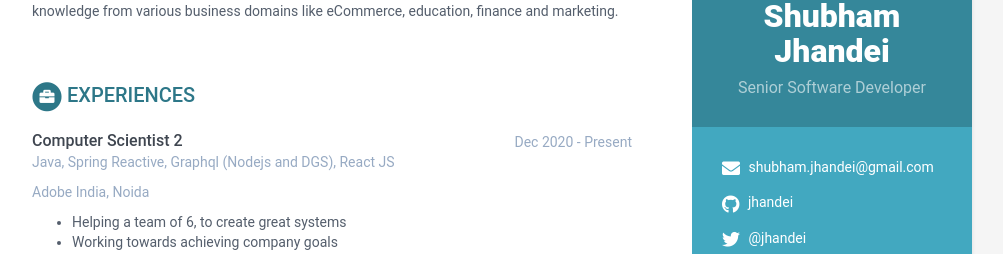
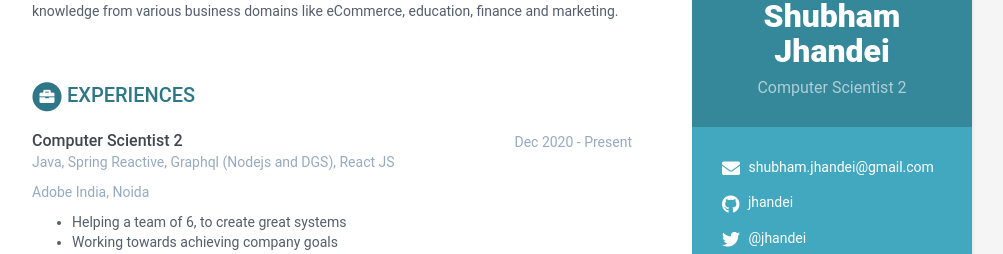
Before and after one commit to jhandei/shubham, a Jekyll site: the page built from index.html, in a window 1280 px wide. Shown: the part 160-414 px from the top of the page, without its empty margins (168-1171 px from the left). Built offline with Jekyll 4.4.1, drawn with Linux system fonts in a browser that asks for light colours.

Commit message:
added resume column

```diff
--- a/_data/data.yml
+++ b/_data/data.yml
@@ -8,7 +8,7 @@ sidebar:
 
     # Profile information
     name: Shubham Jhandei
-    tagline: Senior Software Developer
+    tagline: Computer Scientist 2
     avatar: author.jpg #profile.png  #place a 100x100 picture inside /assets/images/ folder and provide the name of the file below
 
     # Sidebar links
--- a/_includes/contact.html
+++ b/_includes/contact.html
@@ -22,6 +22,12 @@
     {% if sidebar.website %}
     <li class="website"><i class="fas fa-globe-americas"></i>
       <a href="http://{{ sidebar.website }}" target="_blank">{{ sidebar.website }}</a>
+    </li>
+    {% endif %}
+
+    {% if sidebar.resume %}
+    <li class="website"><i class="fas fa-globe-americas"></i>
+      <a href="http://{{ sidebar.resume }}" target="_blank">Shubham Jhandei - Resume</a>
     </li>
     {% endif %}
 
```
